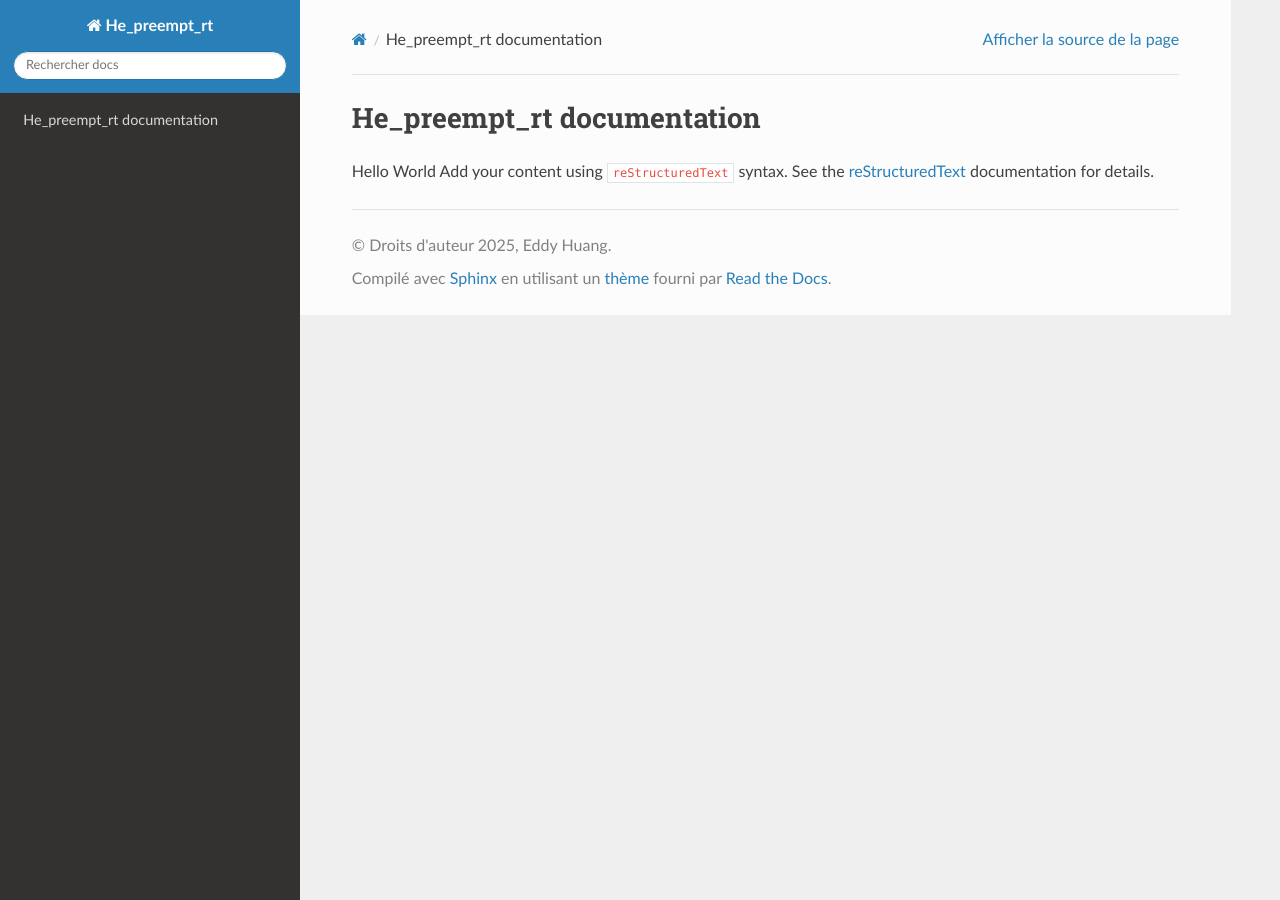
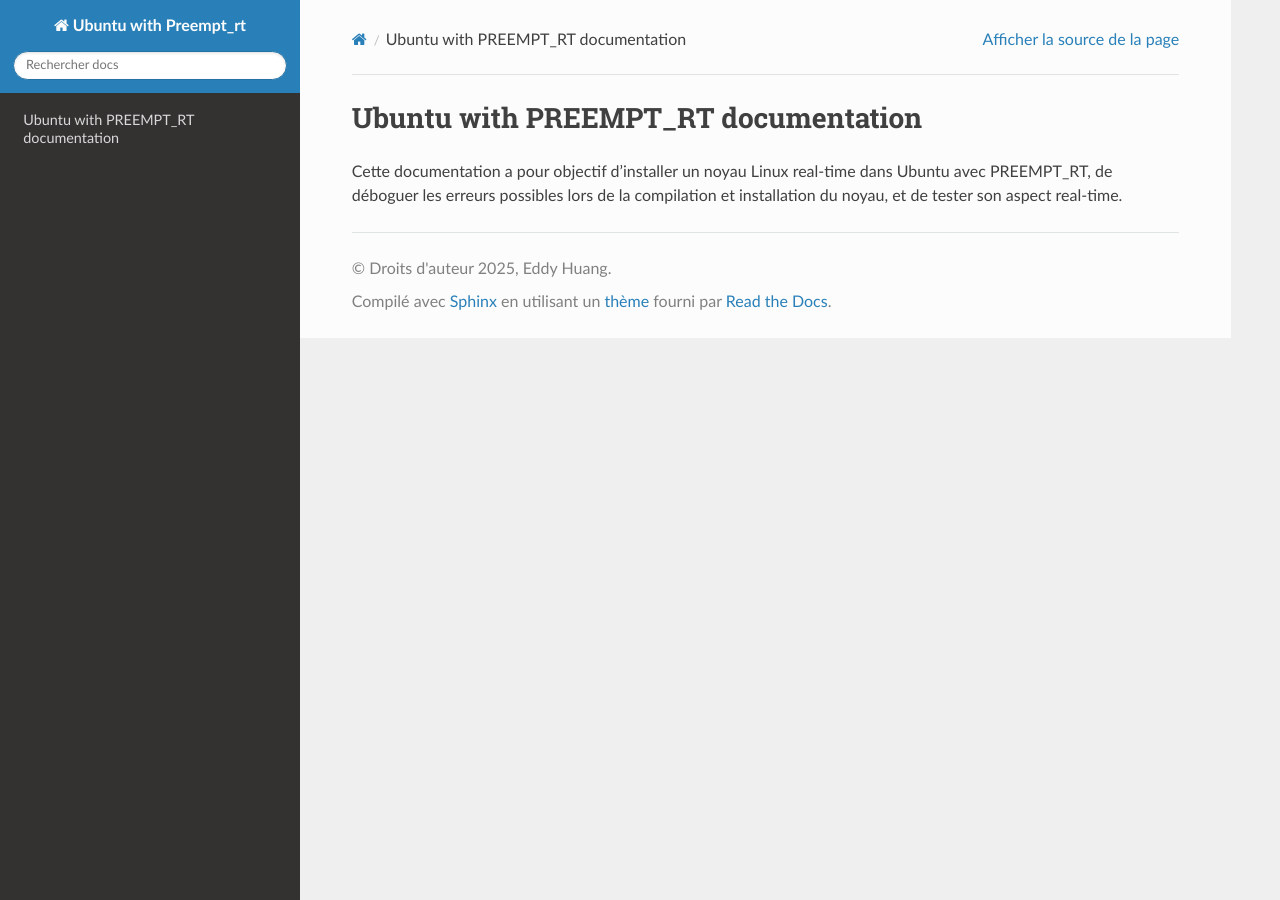
Before and after one commit to Ling00e/Sphinx_preempt_rt, a Sphinx documentation site: the page built from doc/sphinx/source/index.rst, in a window 1280 px wide. Built offline with Sphinx 7.4.7 and the Read the Docs theme 3.1.0, drawn with Linux system fonts in a browser that asks for light colours.

Commit message:
Ajout d'un introduction

```diff
--- a/doc/sphinx/source/conf.py
+++ b/doc/sphinx/source/conf.py
@@ -6,7 +6,7 @@
 # -- Project information -----------------------------------------------------
 # https://www.sphinx-doc.org/en/master/usage/configuration.html#project-information
 
-project = 'He_preempt_rt'
+project = 'Ubuntu with Preempt_rt'
 copyright = '2025, Eddy Huang'
 author = 'Eddy Huang'
 
--- a/doc/sphinx/source/index.rst
+++ b/doc/sphinx/source/index.rst
@@ -1,16 +1,12 @@
-.. He_preempt_rt documentation master file, created by
+.. Ubuntu with PREEMPT_RT documentation master file, created by
    sphinx-quickstart on Tue May 13 13:23:25 2025.
    You can adapt this file completely to your liking, but it should at least
    contain the root `toctree` directive.
 
-He_preempt_rt documentation
+Ubuntu with PREEMPT_RT documentation
 ===========================
 
-Hello World
-Add your content using ``reStructuredText`` syntax. See the
-`reStructuredText <https://www.sphinx-doc.org/en/master/usage/restructuredtext/index.html>`_
-documentation for details.
-
+Cette documentation a pour objectif d’installer un noyau Linux real-time dans Ubuntu avec PREEMPT_RT, de déboguer les erreurs possibles lors de la compilation et installation du noyau, et de tester son aspect real-time.
 
 .. toctree::
    :maxdepth: 2
```
